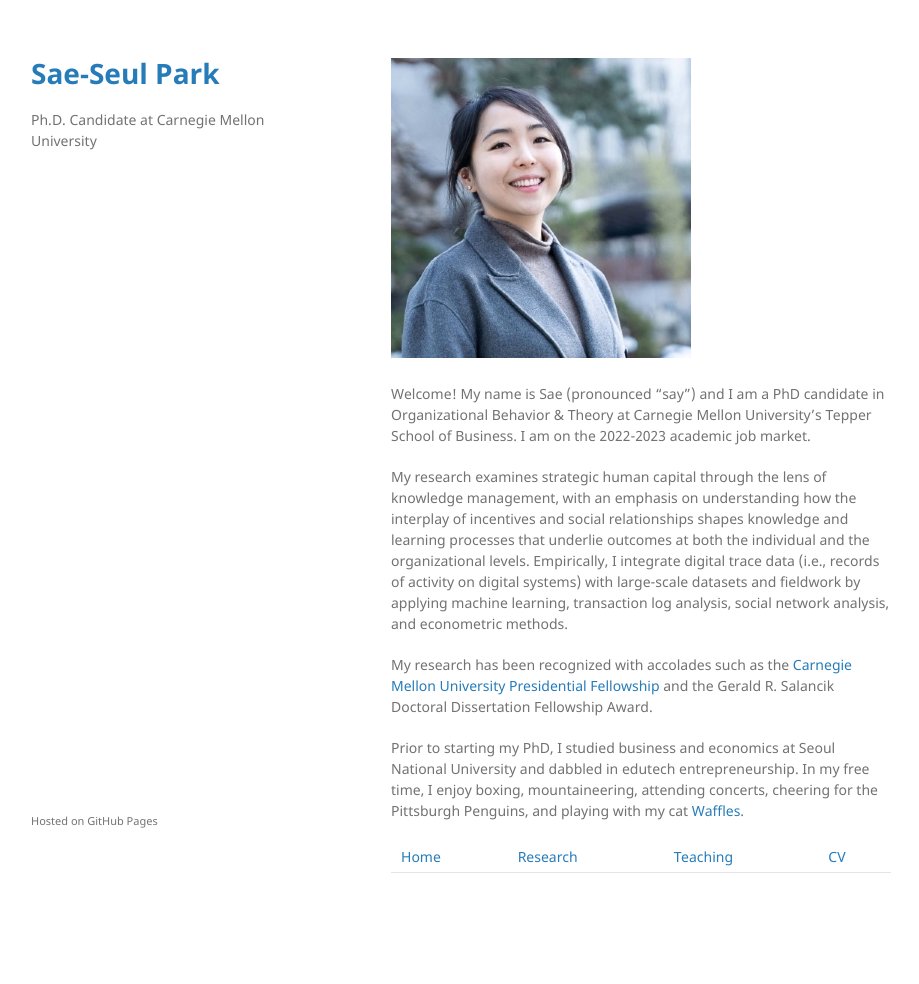
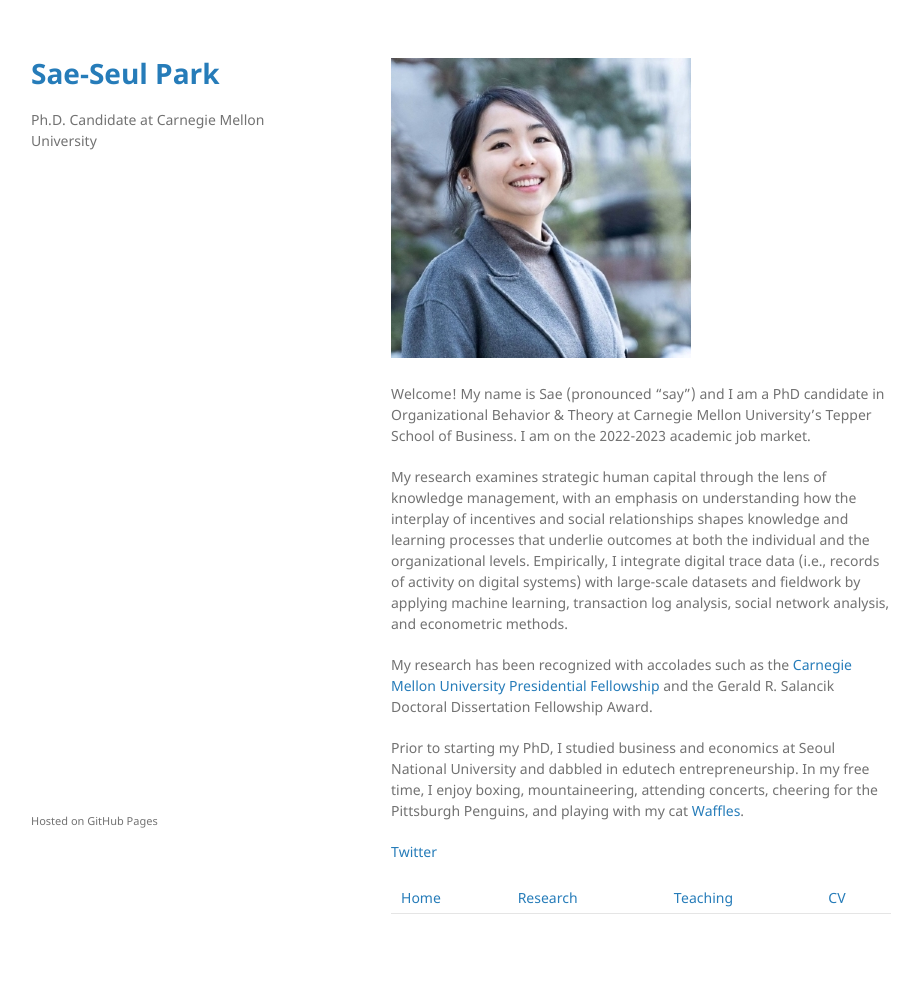
Before and after one commit to saepark/saepark.github.io, a Jekyll site: the page built from index.md, in a window 1280 px wide. Shown: the whole page, without its empty margins (179-1098 px from the left). Built offline with Jekyll 4.4.1, drawn with Linux system fonts in a browser that asks for light colours; our own code applies the rules of GitHub Pages for plain Markdown files; before the commit the page ends 943 px from its top, so only the background shows below that.

Commit message:
Update index.md

```diff
--- a/index.md
+++ b/index.md
@@ -8,4 +8,6 @@ My research has been recognized with accolades such as the [Carnegie Mellon Univ
 
 Prior to starting my PhD, I studied business and economics at Seoul National University and dabbled in edutech entrepreneurship. In my free time, I enjoy boxing, mountaineering, attending concerts, cheering for the Pittsburgh Penguins, and playing with my cat [Waffles](WafflesPark.jpg).
 
+[Twitter](https://www.twitter.com/sae_park_)
+
 [Home](./index.html) | [Research](./research.html) | [Teaching](./teaching.html) | [CV](./CV.html)
```
